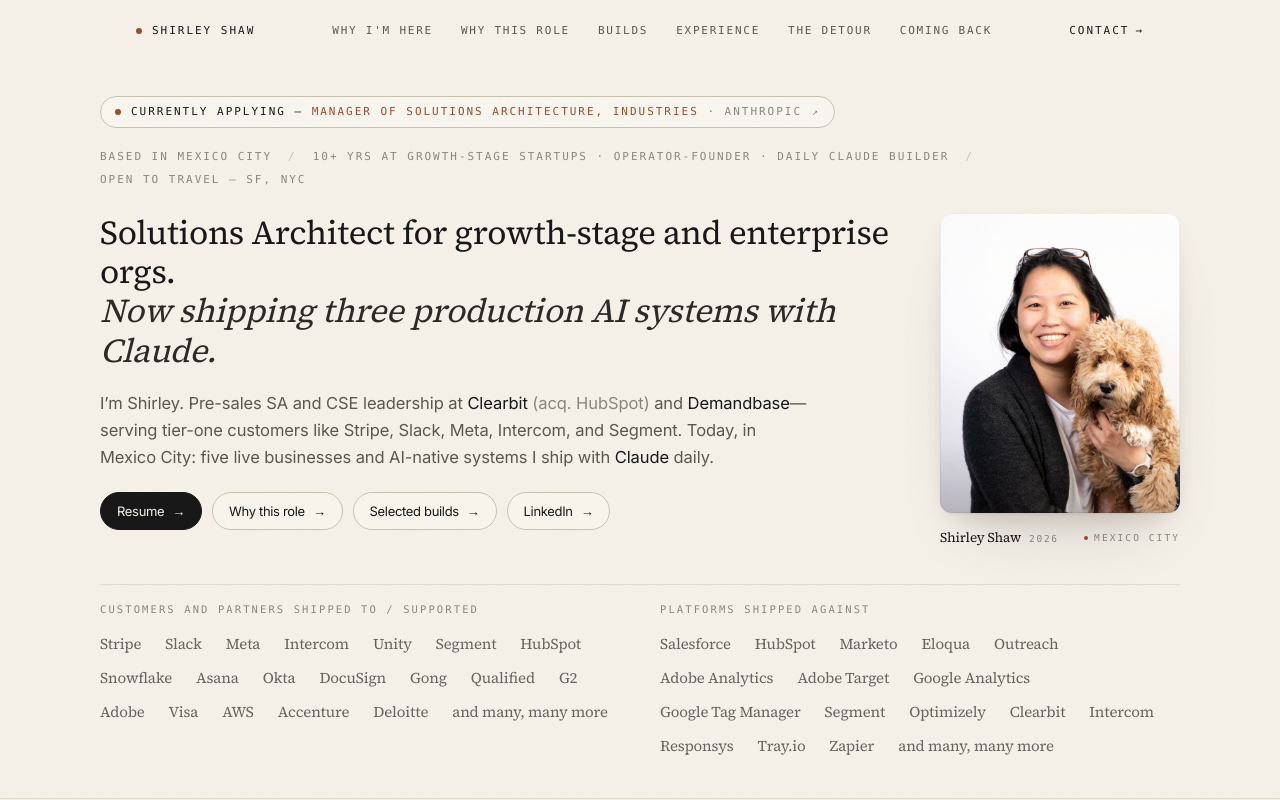
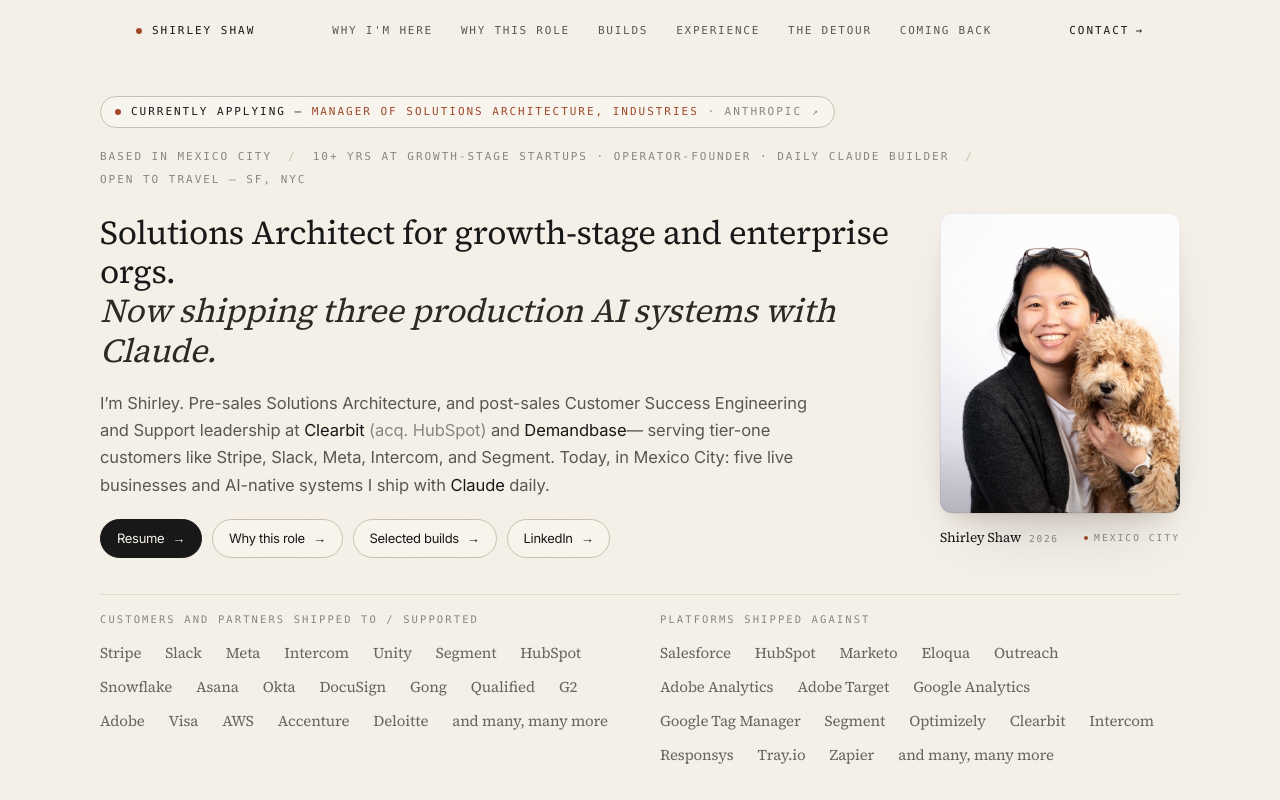
Before and after one commit to ShirleyS/shirleyio, a Next.js app: page / in a window 1280 px wide. Shown: the top 800 px of the page. Built offline with nearby package versions, Linux system fonts and the light colour scheme.

Commit message:
adjustment

```diff
--- a/components/Hero.tsx
+++ b/components/Hero.tsx
@@ -60,7 +60,7 @@
               transition={{ duration: 0.9, delay: 0.18, ease }}
               className="mt-5 max-w-[68ch] text-[15.5px] leading-[1.65] text-[var(--color-muted)] md:text-[16.5px]"
             >
-              I&rsquo;m Shirley. Pre-sales SA and CSE leadership at{" "}
+              I&rsquo;m Shirley. Pre-sales Solutions Architecture, and post-sales Customer Success Engineering and Support leadership at{" "}
               <span className="text-[var(--color-ink)]">Clearbit</span>{" "}
               <span className="text-[var(--color-subtle)]">(acq. HubSpot)</span>{" "}
               and{" "}
```
